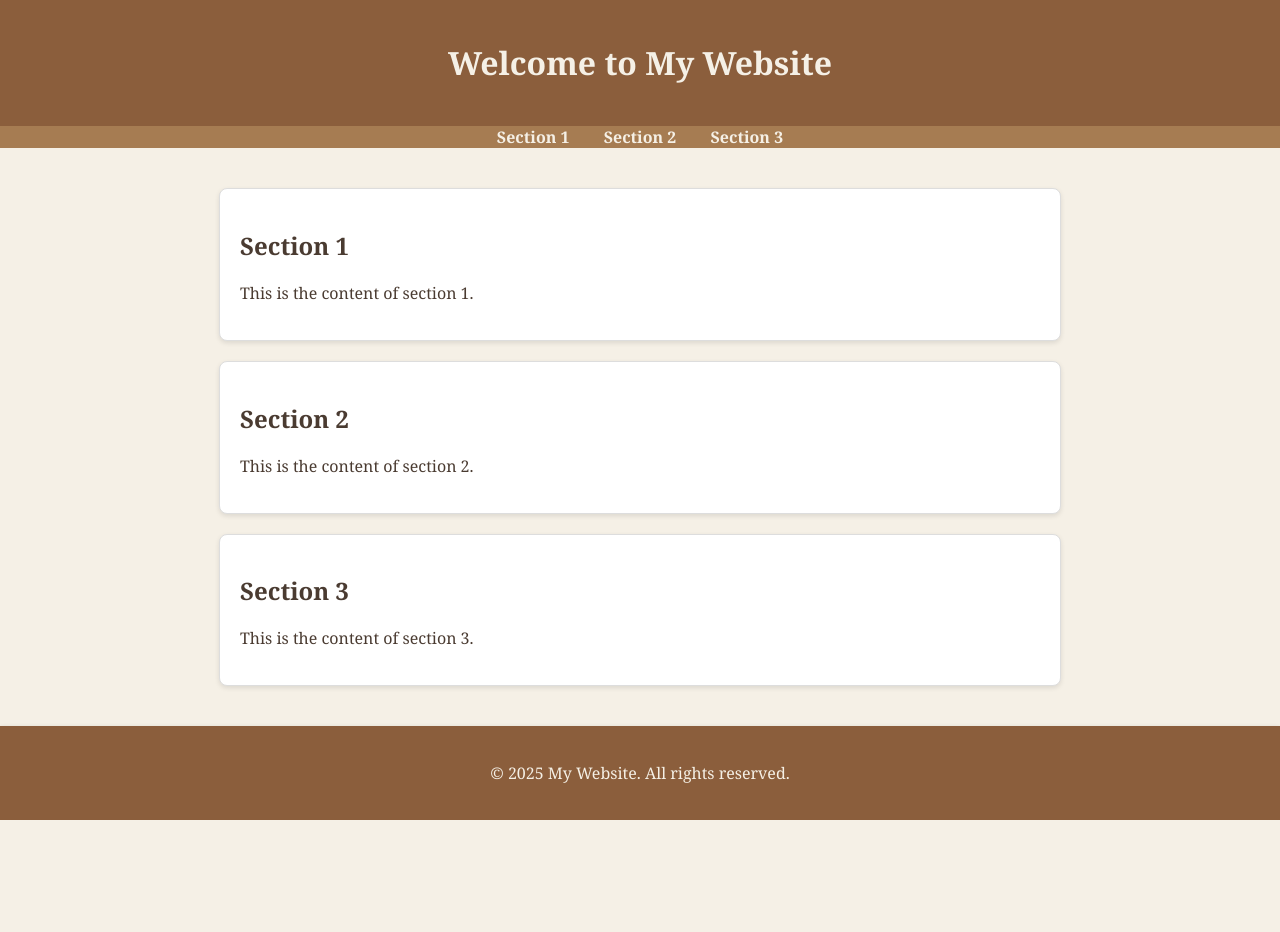
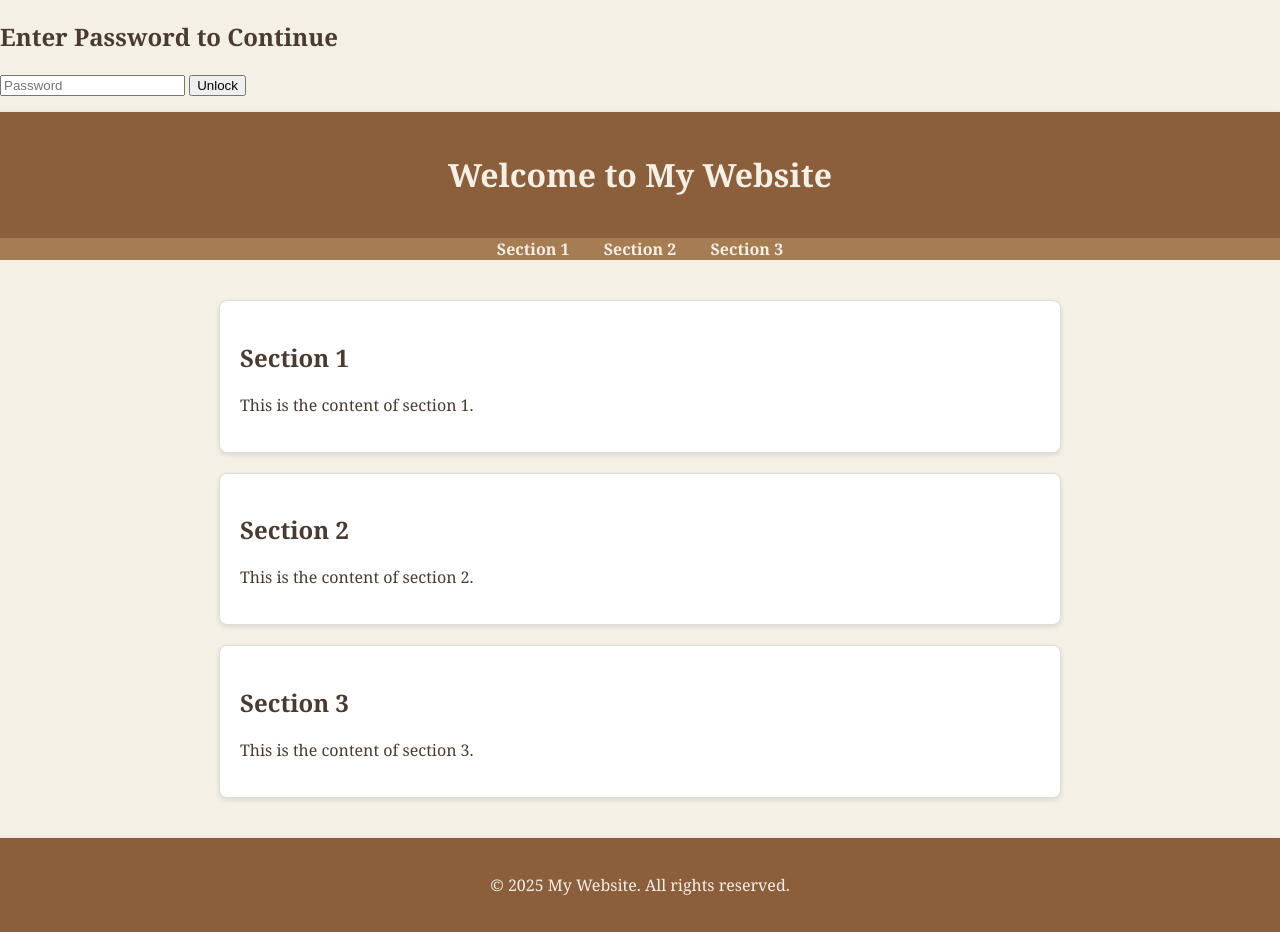
Before and after one commit to E-H-100/E-H, a plain HTML site: page index.html in a window 1280 px wide. Before the commit the page ends 820 px from the top, so only its background shows below. Drawn offline with Linux system fonts and the light colour scheme.

Commit message:
Update index.html
Added Lock Screen To index.html

```diff
--- a/index.html
+++ b/index.html
@@ -11,6 +11,19 @@
   <div id="loader">
     <div class="spinner"></div>
   </div>
+<!-- Lock Screen Overlay -->
+<div id="lock-screen">
+  <div class="lock-container">
+    <h2>Enter Password to Continue</h2>
+    <input type="password" id="lock-password" placeholder="Password">
+    <button id="unlock-button">Unlock</button>
+    <p id="lock-message"></p>
+  </div>
+</div>
+
+
+
+</div>
 
   <header>
     <h1>Welcome to My Website</h1>
```
